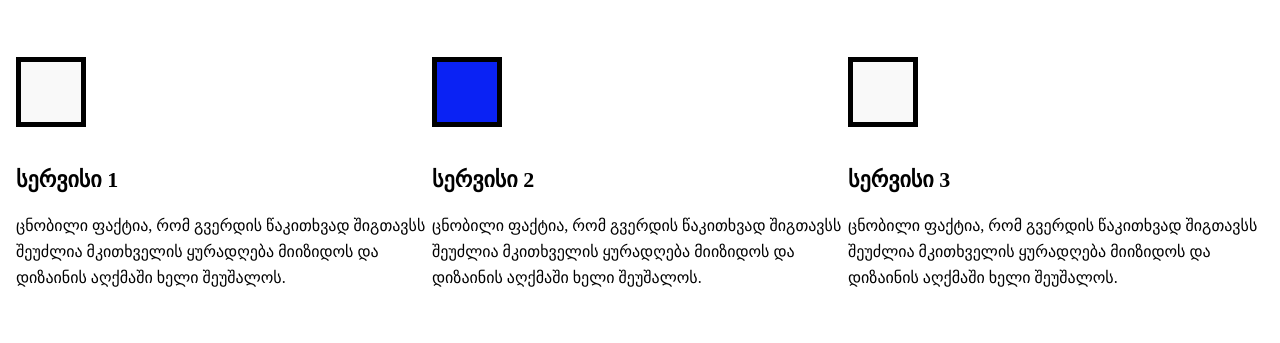
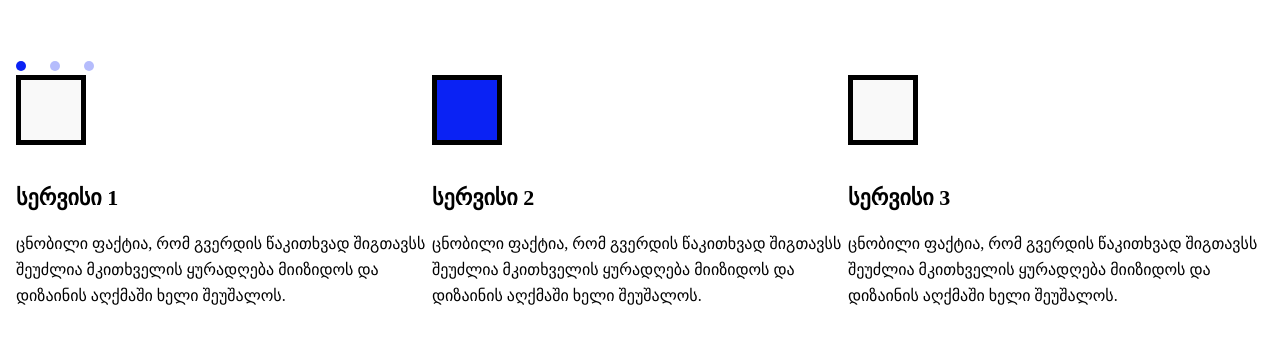
Before and after one commit to vlrpor/front-lesson8, a plain HTML site: page index.html in a window 1280 px wide. Shown: the part 397-740 px from the top of the page. Drawn offline with Linux system fonts and the light colour scheme.

Commit message:
add dots

```diff
--- a/assets/css/style.css
+++ b/assets/css/style.css
@@ -84,3 +84,16 @@ img {
     line-height: 39px;
     margin-bottom: 60px;
 }
+.dots {
+    width: 10px;
+    height: 10px;
+    background-color: #0a22f4;
+    border-radius: 50%;
+    margin-right: 20px;
+}
+.twin {
+    opacity: 30%;
+}
+.service, .dots {
+    display: inline-block;
+}
--- a/index.html
+++ b/index.html
@@ -28,6 +28,15 @@
 	<section class="items">
 		<div class="container">
 			<h2 class="main-service">სერვისები</h2>
+			<div class="dots">
+				<div class="dot"></div>
+			</div>
+			<div class="dots twin">
+				<div class="dot"></div>
+			</div>
+			<div class="dots twin">
+				<div class="dot"></div>
+			</div>
 			<div class="parent d-flex">
 				<div>
 					<div class="box"></div>
```
